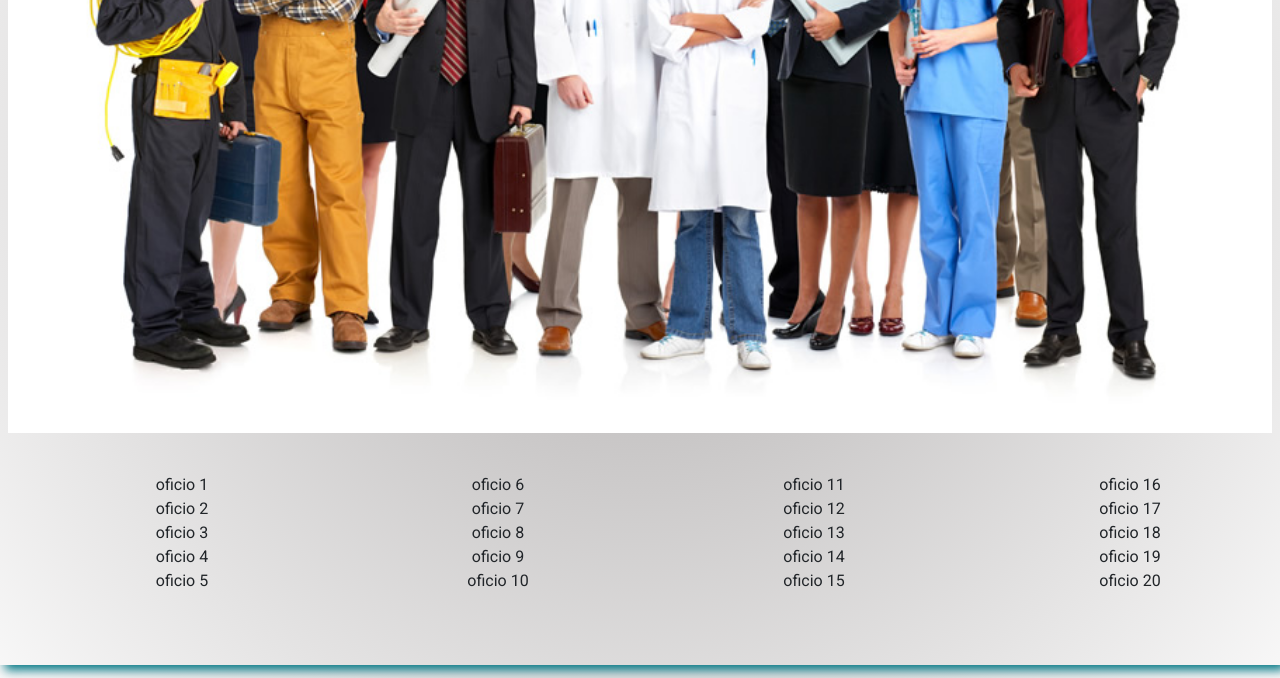
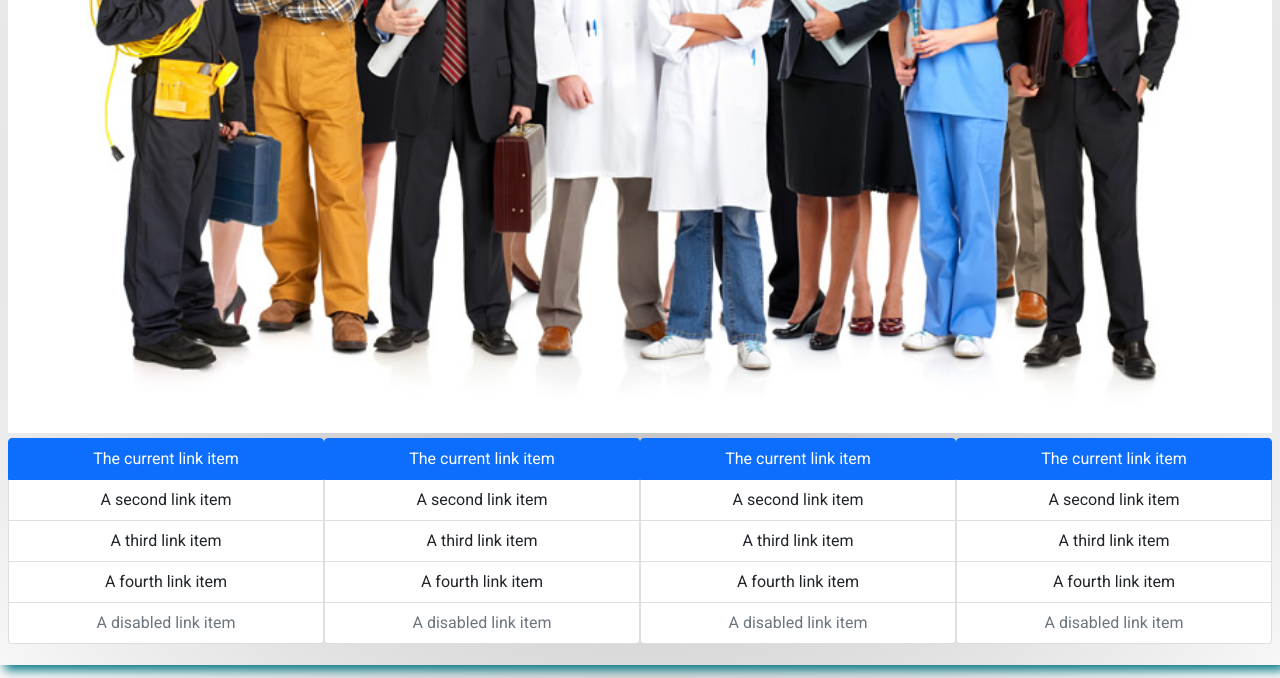
Before and after one commit to alanR2914/MIGO-ROMERO, a plain HTML site: page pages/Servicios.html in a window 1280 px wide. Shown: the part 475-1153 px from the top of the page. Drawn offline with nearby package versions, Linux system fonts and the light colour scheme; a web font is replaced by a local one.

Commit message:
desafio index y una mas

```diff
--- a/pages/Servicios.html
+++ b/pages/Servicios.html
@@ -36,7 +36,7 @@
                   <a class="nav-link" href="Servicios.html">Servicios</a>
                 </li>
                 <li class="nav-item">
-                  <a class="nav-link" href="./pages/nosotros.html">Acerca de </a>
+                  <a class="nav-link" href="nosotros.html">Acerca de </a>
                 </li>
                 </ul>
                 <form class="d-flex">
@@ -52,7 +52,43 @@
             <h1 class="pages">Nuestros servicios</h1>
             <div class="div_servicios">
                 <img class="img-serv" src="../images/trabajos-carreras.jpg" alt="imagen de servicios">
-                <ul class="servicios-1">
+                <div class="list-group">
+                    <a href="#" class="list-group-item list-group-item-action active" aria-current="true">
+                      The current link item
+                    </a>
+                    <a href="#" class="list-group-item list-group-item-action">A second link item</a>
+                    <a href="#" class="list-group-item list-group-item-action">A third link item</a>
+                    <a href="#" class="list-group-item list-group-item-action">A fourth link item</a>
+                    <a class="list-group-item list-group-item-action disabled">A disabled link item</a>
+                  </div>
+                  <div class="list-group">
+                    <a href="#" class="list-group-item list-group-item-action active" aria-current="true">
+                      The current link item
+                    </a>
+                    <a href="#" class="list-group-item list-group-item-action">A second link item</a>
+                    <a href="#" class="list-group-item list-group-item-action">A third link item</a>
+                    <a href="#" class="list-group-item list-group-item-action">A fourth link item</a>
+                    <a class="list-group-item list-group-item-action disabled">A disabled link item</a>
+                  </div>
+                  <div class="list-group">
+                    <a href="#" class="list-group-item list-group-item-action active" aria-current="true">
+                      The current link item
+                    </a>
+                    <a href="#" class="list-group-item list-group-item-action">A second link item</a>
+                    <a href="#" class="list-group-item list-group-item-action">A third link item</a>
+                    <a href="#" class="list-group-item list-group-item-action">A fourth link item</a>
+                    <a class="list-group-item list-group-item-action disabled">A disabled link item</a>
+                  </div>
+                  <div class="list-group">
+                    <a href="#" class="list-group-item list-group-item-action active" aria-current="true">
+                      The current link item
+                    </a>
+                    <a href="#" class="list-group-item list-group-item-action">A second link item</a>
+                    <a href="#" class="list-group-item list-group-item-action">A third link item</a>
+                    <a href="#" class="list-group-item list-group-item-action">A fourth link item</a>
+                    <a class="list-group-item list-group-item-action disabled">A disabled link item</a>
+                  </div>
+<!--                 <ul class="servicios-1">
                     <li>oficio 1</li>
                     <li>oficio 2</li>
                     <li>oficio 3</li>
@@ -81,7 +117,7 @@
                     <li>oficio 20</li>
 
                 </ul>
-            </div>
+            </div> -->
 
         </section>
     </main>
```
Also changed, not shown: index.html (+0 -28 lines).
